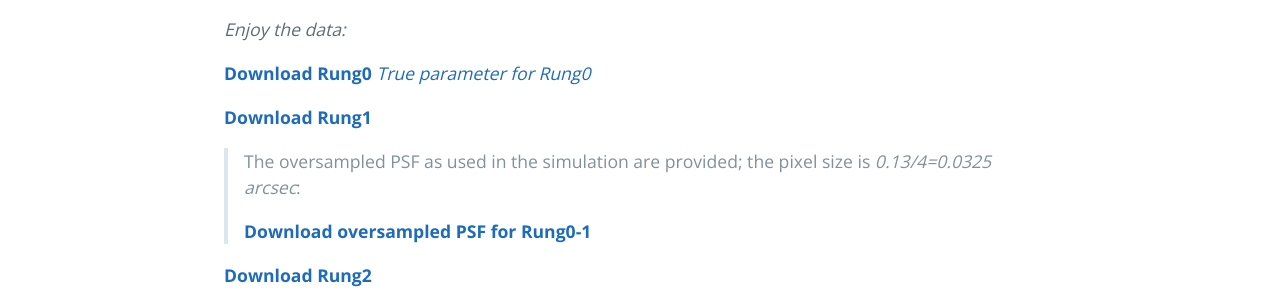
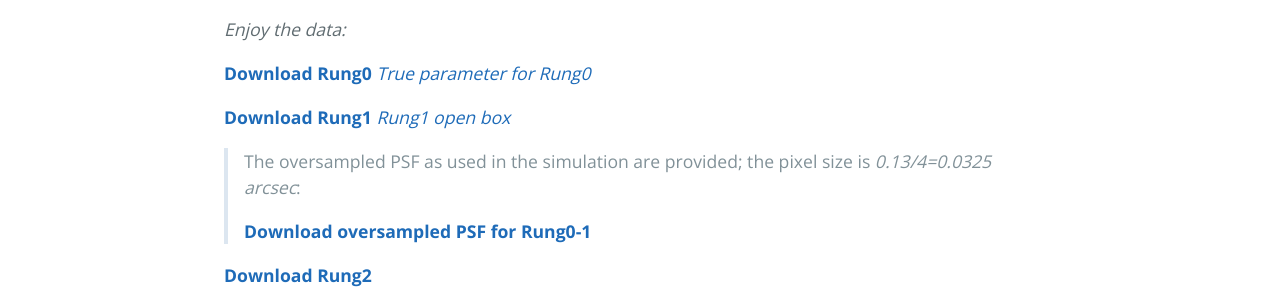
Before and after one commit to TDLMC/TDLMC.github.io, a Jekyll site: the page built from download.md, in a window 1280 px wide. Shown: the part 1095-1395 px from the top of the page. Built offline with Jekyll 4.4.1, drawn with Linux system fonts in a browser that asks for light colours; our own code applies the rules of GitHub Pages for plain Markdown files.

Commit message:
Update download.md

```diff
--- a/download.md
+++ b/download.md
@@ -18,7 +18,7 @@ _Enjoy the data:_
 
 [**Download Rung0**](data/rung0.tar.gz) [*True parameter for Rung0*](data/rung0_open_box.tar.gz)
 
-[**Download Rung1**](data/rung1.tar.gz)
+[**Download Rung1**](data/rung1.tar.gz) [*Rung1 open box*](data/rung1_open_box.zip)
 
    >The oversampled PSF as used in the simulation are provided; the pixel size is *0.13/4=0.0325 arcsec*:
    >
```
